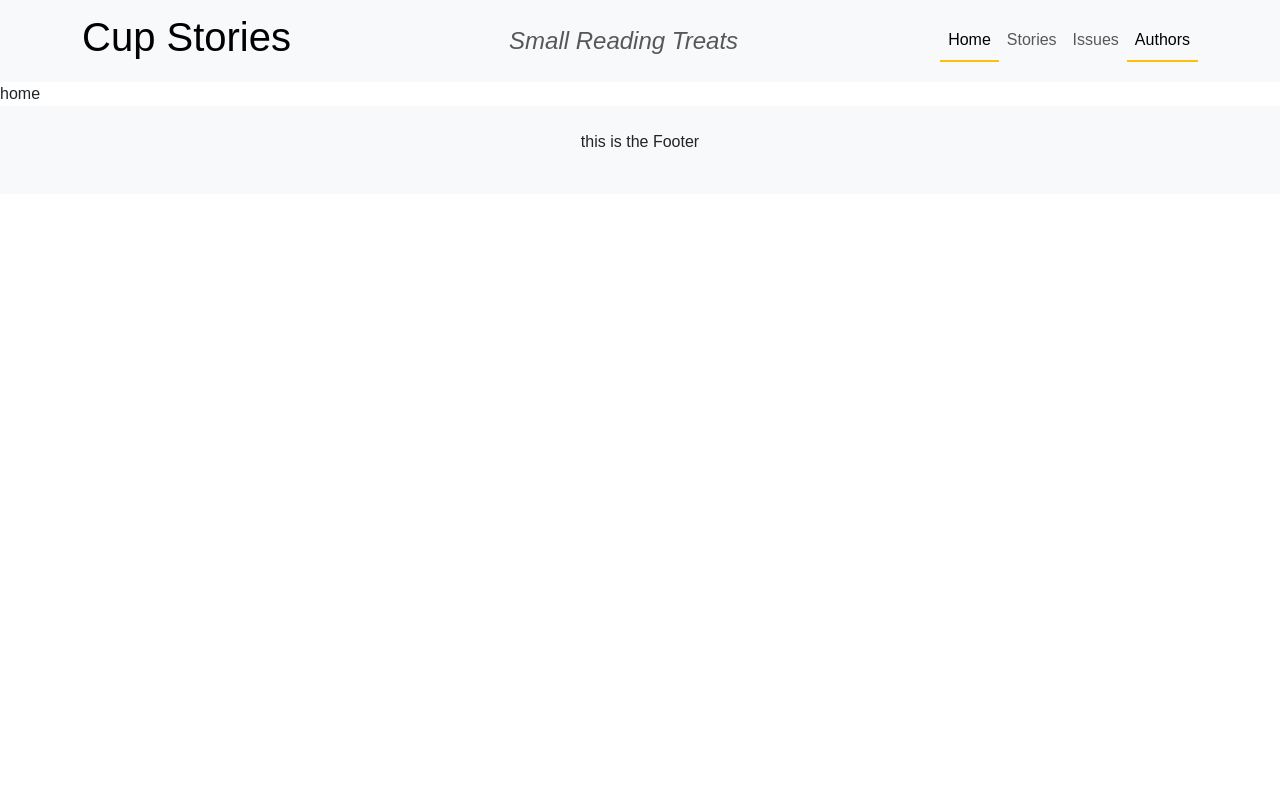
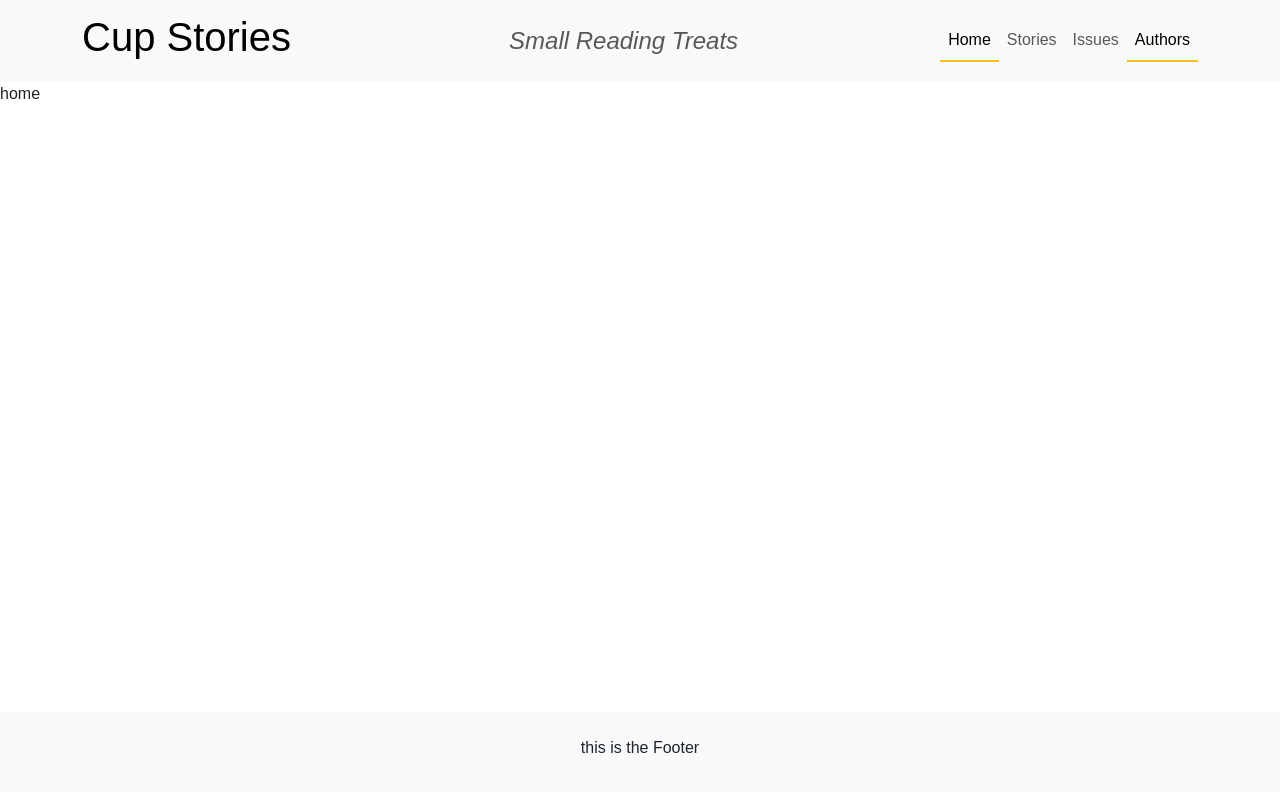
Before and after one commit to francesca-golzio/cup_stories_front, a React (Vite) app: page / in a window 1280 px wide. Shown: the top 792 px of the page. Built offline with nearby package versions, Linux system fonts and the light colour scheme.

Commit message:
fix footer

```diff
--- a/src/index.css
+++ b/src/index.css
@@ -23,8 +23,21 @@
 }
 
 /* Commons */
-body {
+html, body {
+  height: 100%;
+  margin: 0;
+}
+
+/* body { */
+#root{
   font-family: 'Quicksand Variable', sans-serif;
+  display: flex;
+  flex-direction: column;
+  min-height: 100vh;
+}
+
+main {
+  flex-grow: 1;
 }
 
 a {
@@ -176,6 +189,7 @@ a.nav-link.active {
 
 footer {
   background-color: var(--light-color);
+  flex-shrink: 0;
   text-align: center;
   padding: 1.5rem;
 }
```
